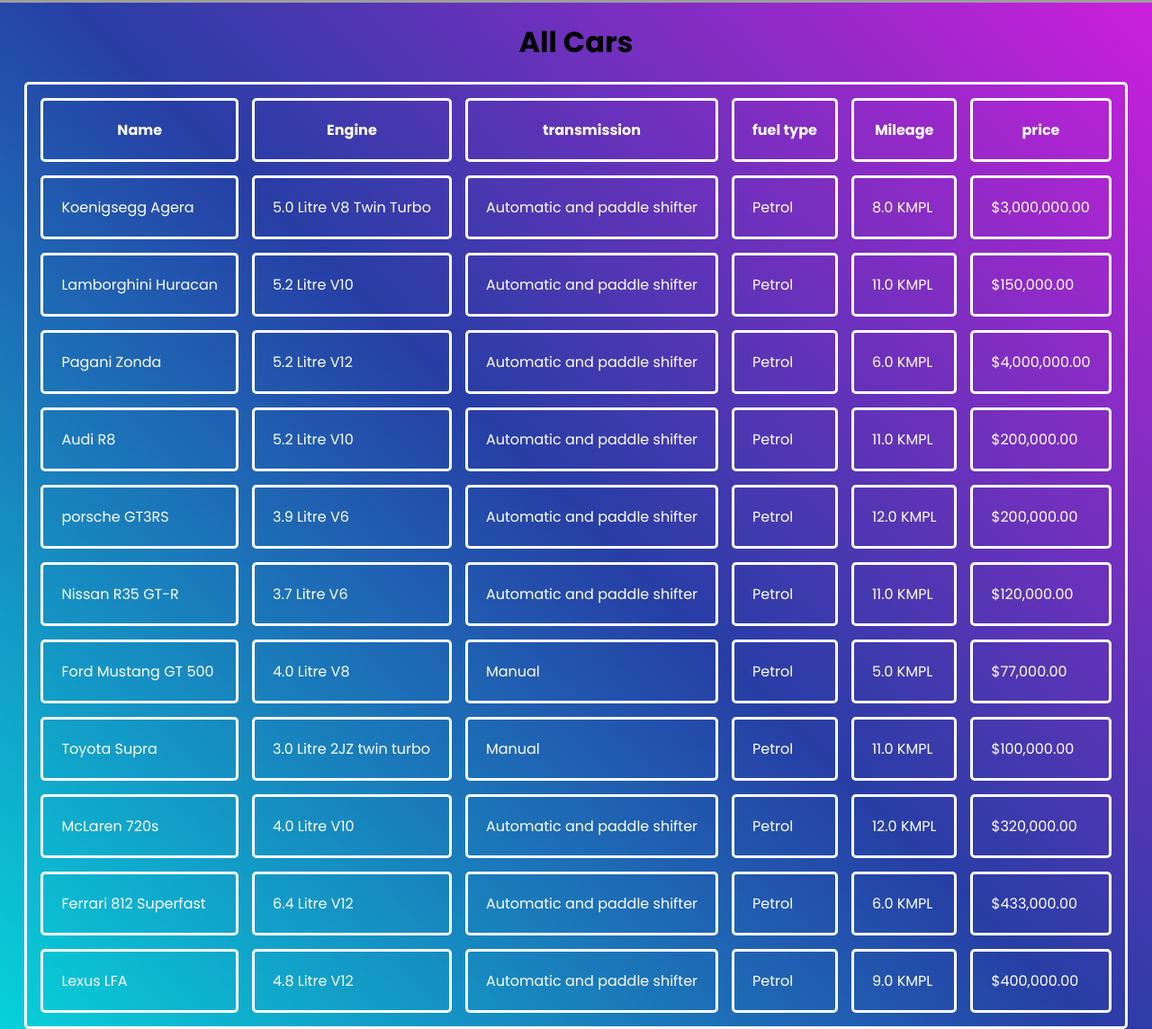
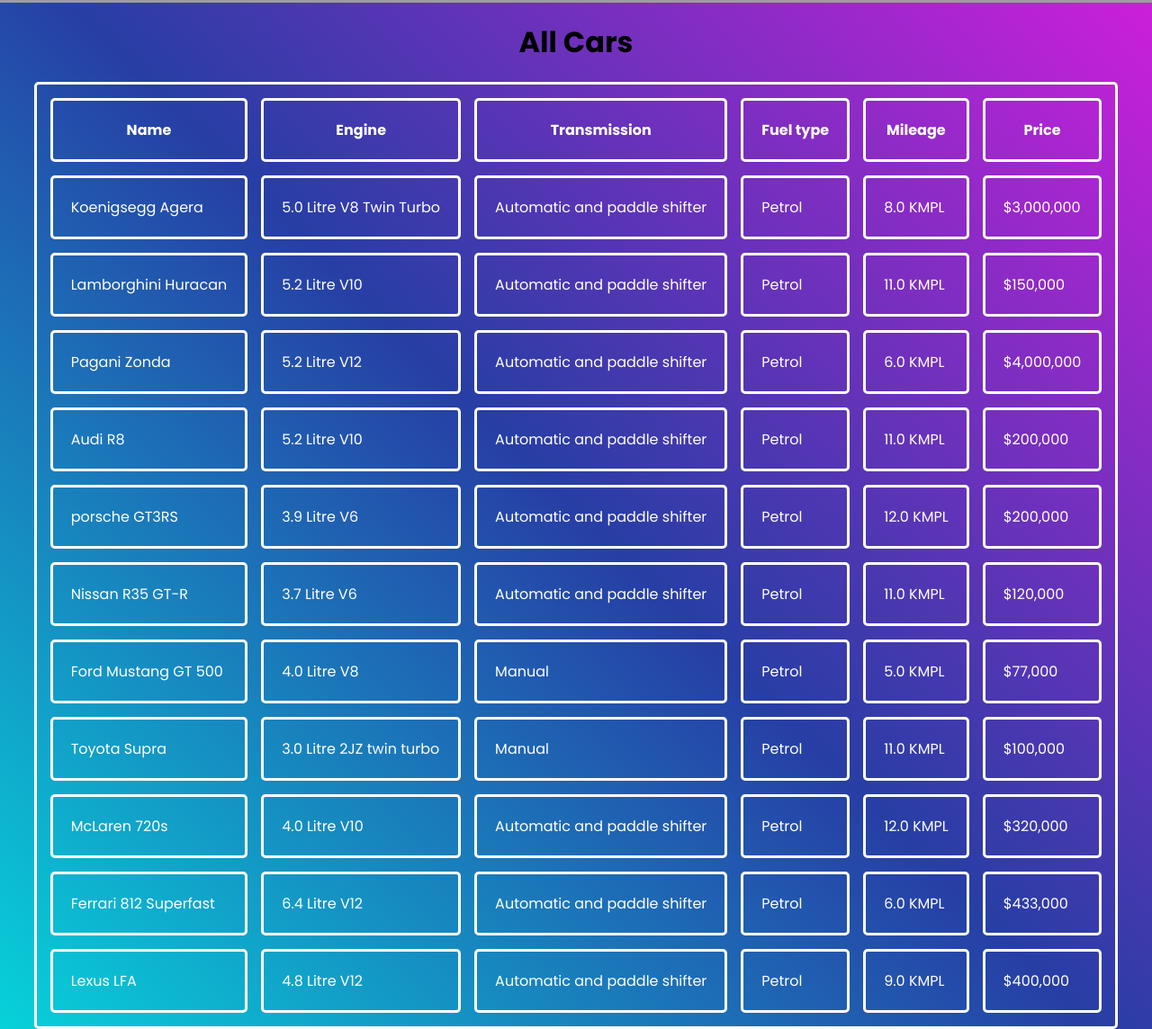
Before and after one commit to Rejioo/top, a plain HTML site: page index4.html in a window 1280 px wide. Shown: the part 269-1413 px from the top of the page at 90% size. Drawn offline with Linux system fonts and the light colour scheme; grey boxes are pictures that could not be loaded.

Commit message:
Add files via upload

```diff
--- a/index4.html
+++ b/index4.html
@@ -41,10 +41,10 @@
                 <tr>
                     <th>Name</th>
                     <th>Engine</th>
-                    <th>transmission</th>
-                    <th>fuel type</th>
+                    <th>Transmission</th>
+                    <th>Fuel type</th>
                     <th>Mileage</th>
-                    <th>price</th>
+                    <th>Price</th>
                 </tr>
                 <tr>
                     <td>Koenigsegg Agera</td>
@@ -52,7 +52,7 @@
                     <td>Automatic and paddle shifter</td>
                     <td>Petrol</td>
                     <td>8.0 KMPL</td>
-                    <td>$3,000,000.00</td>
+                    <td>$3,000,000</td>
                 </tr>
                 <tr>
                     <td>Lamborghini Huracan</td>
@@ -60,7 +60,7 @@
                     <td>Automatic and paddle shifter</td>
                     <td>Petrol</td>
                     <td>11.0 KMPL</td>
-                    <td>$150,000.00</td>
+                    <td>$150,000</td>
                 </tr>
                 <tr>
                     <td>Pagani Zonda </td>
@@ -68,7 +68,7 @@
                     <td>Automatic and paddle shifter</td>
                     <td>Petrol</td>
                     <td>6.0 KMPL</td>
-                    <td>$4,000,000.00</td>
+                    <td>$4,000,000</td>
                 </tr>
                 <tr>
                     <td>Audi R8</td>
@@ -76,7 +76,7 @@
                     <td>Automatic and paddle shifter</td>
                     <td>Petrol</td>
                     <td>11.0 KMPL</td>
-                    <td>$200,000.00</td>
+                    <td>$200,000</td>
                 </tr>
                 <tr>
                     <td>porsche GT3RS</td>
@@ -84,7 +84,7 @@
                     <td>Automatic and paddle shifter</td>
                     <td>Petrol</td>
                     <td>12.0 KMPL</td>
-                    <td>$200,000.00</td>
+                    <td>$200,000</td>
                 </tr>
                 <tr>
                     <td>Nissan R35 GT-R</td>
@@ -92,7 +92,7 @@
                     <td>Automatic and paddle shifter</td>
                     <td>Petrol</td>
                     <td>11.0 KMPL</td>
-                    <td>$120,000.00</td>
+                    <td>$120,000</td>
                 </tr>
                 <tr>
                     <td>Ford Mustang GT 500</td>
@@ -100,7 +100,7 @@
                     <td>Manual</td>
                     <td>Petrol</td>
                     <td>5.0 KMPL</td>
-                    <td>$77,000.00</td>
+                    <td>$77,000</td>
                 </tr>
                 <tr>
                     <td>Toyota Supra</td>
@@ -108,7 +108,7 @@
                     <td>Manual</td>
                     <td>Petrol</td>
                     <td>11.0 KMPL</td>
-                    <td>$100,000.00</td>
+                    <td>$100,000</td>
                 </tr>
                 <tr>
                     <td>McLaren 720s</td>
@@ -116,7 +116,7 @@
                     <td>Automatic and paddle shifter</td>
                     <td>Petrol</td>
                     <td>12.0 KMPL</td>
-                    <td>$320,000.00</td>
+                    <td>$320,000</td>
                 </tr>
                 <tr>
                     <td>Ferrari 812 Superfast</td>
@@ -124,7 +124,7 @@
                     <td>Automatic and paddle shifter</td>
                     <td>Petrol</td>
                     <td>6.0 KMPL</td>
-                    <td>$433,000.00</td>
+                    <td>$433,000</td>
                 </tr>
                 <tr>
                     <td>Lexus LFA</td>
@@ -132,7 +132,7 @@
                     <td>Automatic and paddle shifter</td>
                     <td>Petrol</td>
                     <td>9.0 KMPL</td>
-                    <td>$400,000.00</td>
+                    <td>$400,000</td>
                 </tr>
             </table>
         </div>
--- a/styles.css
+++ b/styles.css
@@ -100,11 +100,12 @@ a:hover{
     border-radius:30px;
     border: 3px solid #000000;
     transition: transform 0.5s;
+    transform: scale(1.3)
 
 }
 .btn:hover{
     border: 3px solid #fff;
-    transform: scale(1.2);
+    transform: scale(1.4);
     color: #fff;
 
 }
```
Also changed, not shown: index3.html (+3 -3 lines), index5.html (+4 -4 lines).
